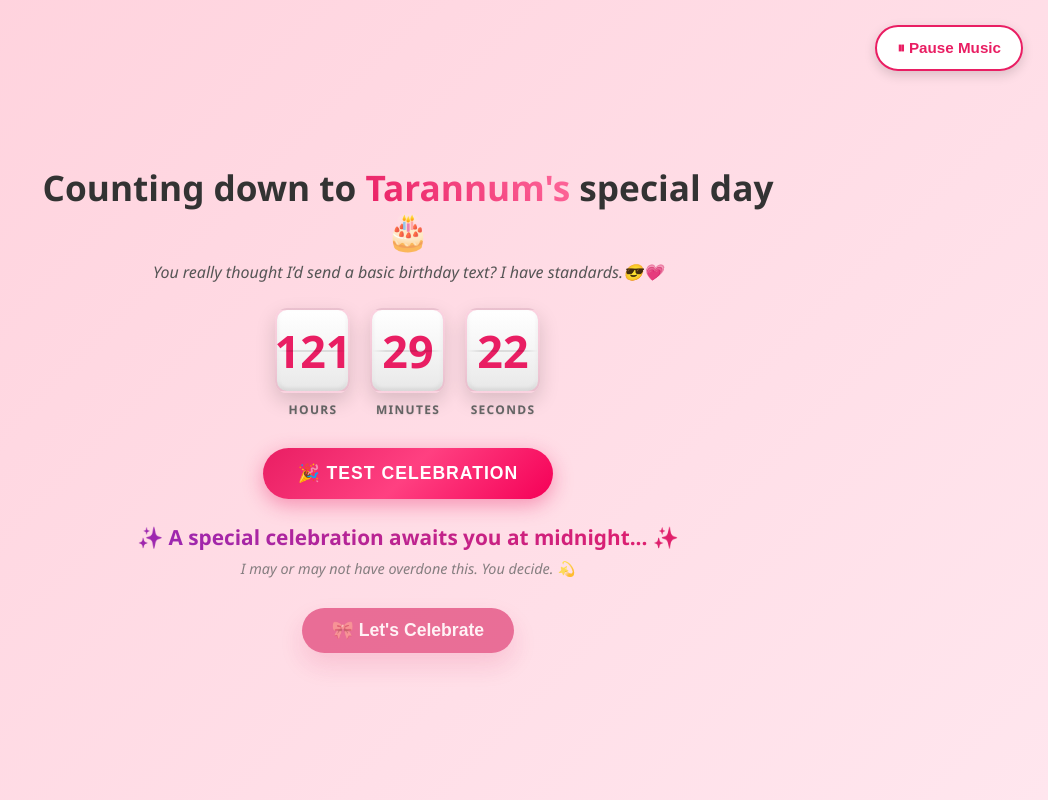
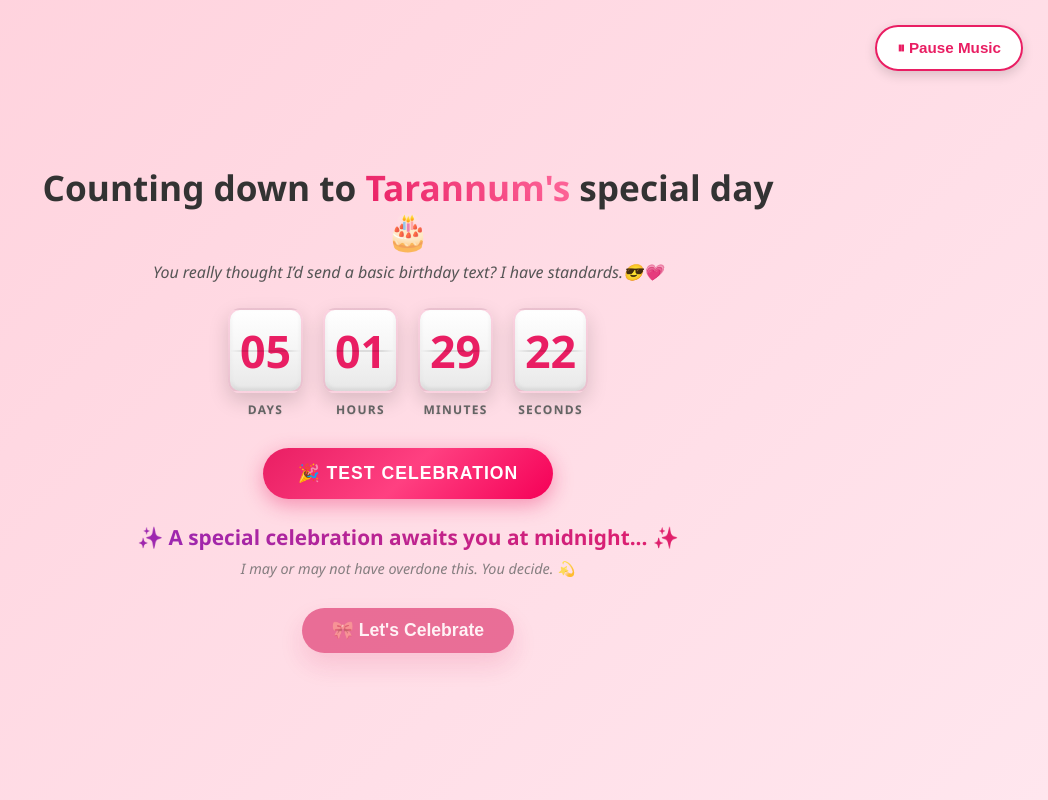
Before and after one commit to qalb-e-mashroor/birthday, a React (Vite) app: page / in a window 1280 px wide. Shown: the whole page, without its empty margins (232-1280 px from the left). Built offline with nearby package versions, Linux system fonts and the light colour scheme.

Commit message:
Update Countdown.jsx

```diff
--- a/src/components/Countdown.jsx
+++ b/src/components/Countdown.jsx
@@ -2,8 +2,14 @@ import { useEffect, useState } from "react";
 import "./Countdown.css";
 
 function Countdown({ onBirthdayReached, birthdayReached }) {
-  const [time, setTime] = useState({ hours: 0, minutes: 0, seconds: 0 });
+  const [time, setTime] = useState({
+  days: 0,
+  hours: 0,
+  minutes: 0,
+  seconds: 0,
+});
   const [prevTime, setPrevTime] = useState({
+  days: null,
   hours: null,
   minutes: null,
   seconds: null,
@@ -37,12 +43,12 @@ function Countdown({ onBirthdayReached, birthdayReached }) {
       const now = new Date();
       const diff = Math.max(0, targetDate - now);
 
-      const hours = Math.floor(diff / (1000 * 60 * 60));
+      const days = Math.floor(diff / (1000 * 60 * 60 * 24));
+const hours = Math.floor((diff / (1000 * 60 * 60)) % 24);
 const minutes = Math.floor((diff / (1000 * 60)) % 60);
 const seconds = Math.floor((diff / 1000) % 60);
 
-      setTime({ hours, minutes, seconds });
-
+setTime({ days, hours, minutes, seconds });
       if (diff <= 0 && !birthdayReached) {
         onBirthdayReached();
       }
@@ -86,17 +92,10 @@ function Countdown({ onBirthdayReached, birthdayReached }) {
   return (
     <section className="countdown">
       <div className="flip-timer">
+        <Digit value={time.days} label="Days" prevValue={prevTime.days} />
 <Digit value={time.hours} label="Hours" prevValue={prevTime.hours} />
-        <Digit
-          value={time.minutes}
-          label="Minutes"
-          prevValue={prevTime.minutes}
-        />
-        <Digit
-          value={time.seconds}
-          label="Seconds"
-          prevValue={prevTime.seconds}
-        />
+<Digit value={time.minutes} label="Minutes" prevValue={prevTime.minutes} />
+<Digit value={time.seconds} label="Seconds" prevValue={prevTime.seconds} />
       </div>
 
       {/* ⚠️ TEST BUTTON - delete it from here⚠️ */}
```
Lines whose indentation alone changed are shown as unchanged.
